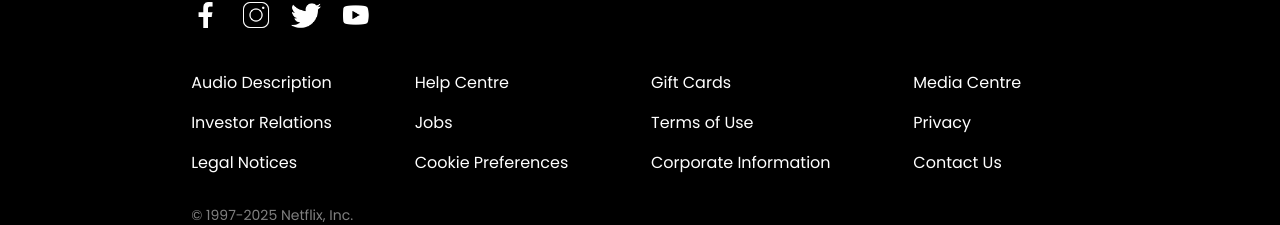
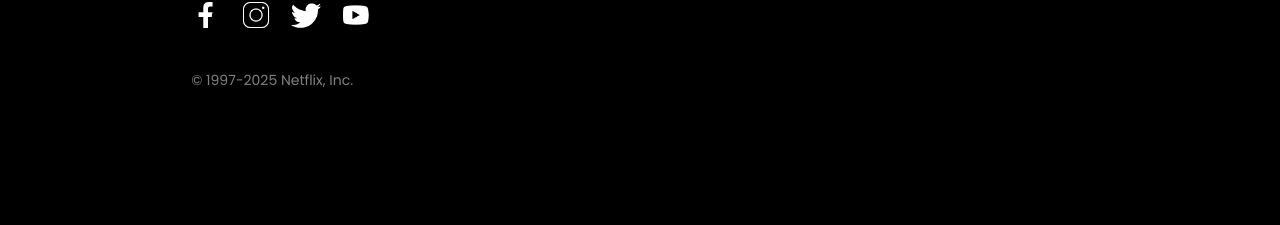
Before and after one commit to Ambady-dileep/reactflix, a React (Vite) app: page / in a window 1280 px wide. Shown: the part 1199-1424 px from the top of the page. After the commit the page ends 1320 px from the top, so only its background shows below. Built offline with nearby package versions, Linux system fonts and the light colour scheme; no server answers; sample sign-in values are in the browser's storage; the HTML template or start-up script is replaced by a standard one.

Commit message:
Making some personal changes

```diff
--- a/src/components/Footer/Footer.jsx
+++ b/src/components/Footer/Footer.jsx
@@ -14,20 +14,7 @@
           <img src={twitter_icon} alt="" />
           <img src={youtube_icon} alt="" />
         </div>
-        <ul>
-          <li>Audio Description</li>
-          <li>Help Centre</li>
-          <li>Gift Cards</li>
-          <li>Media Centre</li>
-          <li>Investor Relations</li>
-          <li>Jobs</li>
-          <li>Terms of Use</li>
-          <li>Privacy</li>
-          <li>Legal Notices</li>
-          <li>Cookie Preferences</li>
-          <li>Corporate Information</li>
-          <li>Contact Us</li>
-        </ul>
+
         <p className='copyright-text'>© 1997-2025 Netflix, Inc.</p>
     </div>
   )
```
